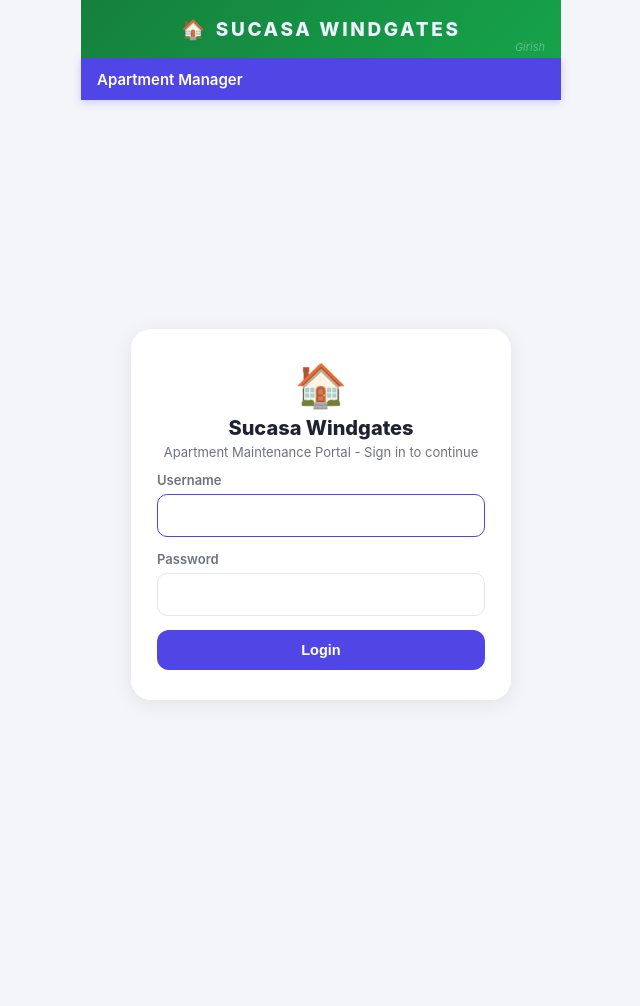
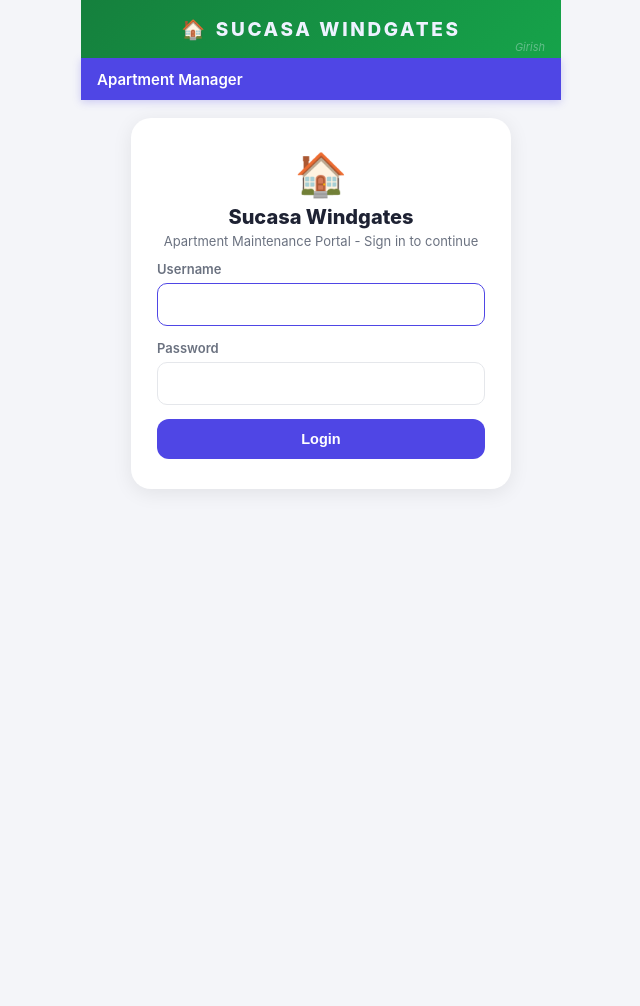
Before and after one commit to rebbagirish-dev/apartment-maintenance-manager, a Flask app: page /login?next=/ in a window 1280 px wide. Shown: the whole page, without its empty margins (319-959 px from the left). After the commit the page ends 459 px from the top, so only its background shows below. Run offline with Flask 3, Linux system fonts and the light colour scheme.

Commit message:
login page gap fixed

```diff
--- a/static/css/style.css
+++ b/static/css/style.css
@@ -291,7 +291,7 @@ table.report-table td { padding: 8px 4px; border-bottom: 1px solid var(--border)
 table.report-table td:last-child { text-align: right; font-weight: 600; }
 .trend-bar-row { display: flex; align-items: center; gap: 8px; margin-bottom: 8px; font-size: 12.5px; }
 .trend-bar-track { flex: 1; height: 8px; background: #f0f0f3; border-radius: 6px; overflow: hidden; display: flex; }
-.login-wrap { display: flex; align-items: center; justify-content: center; min-height: 100vh; padding: 20px; }
+.login-wrap { display: flex; align-items: flex-start; justify-content: center; padding: 4px 20px 20px; }
 .login-card { max-width: 380px; width: 100%; background: #fff; border-radius: 20px; padding: 30px 26px; box-shadow: 0 4px 20px rgba(0,0,0,0.08); }
 .login-logo { text-align: center; font-size: 42px; margin-bottom: 6px; }
 .login-title { text-align: center; font-weight: 800; font-size: 20px; margin-bottom: 4px; }
```
